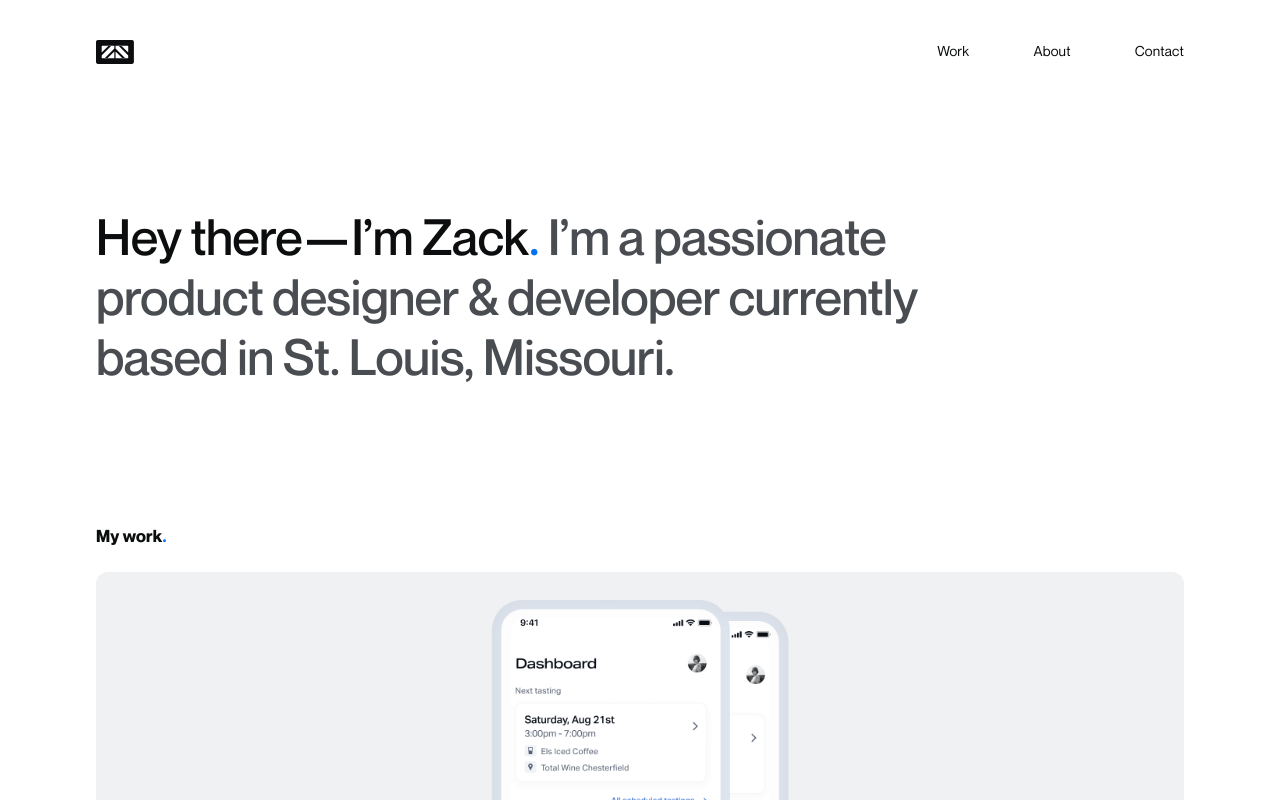
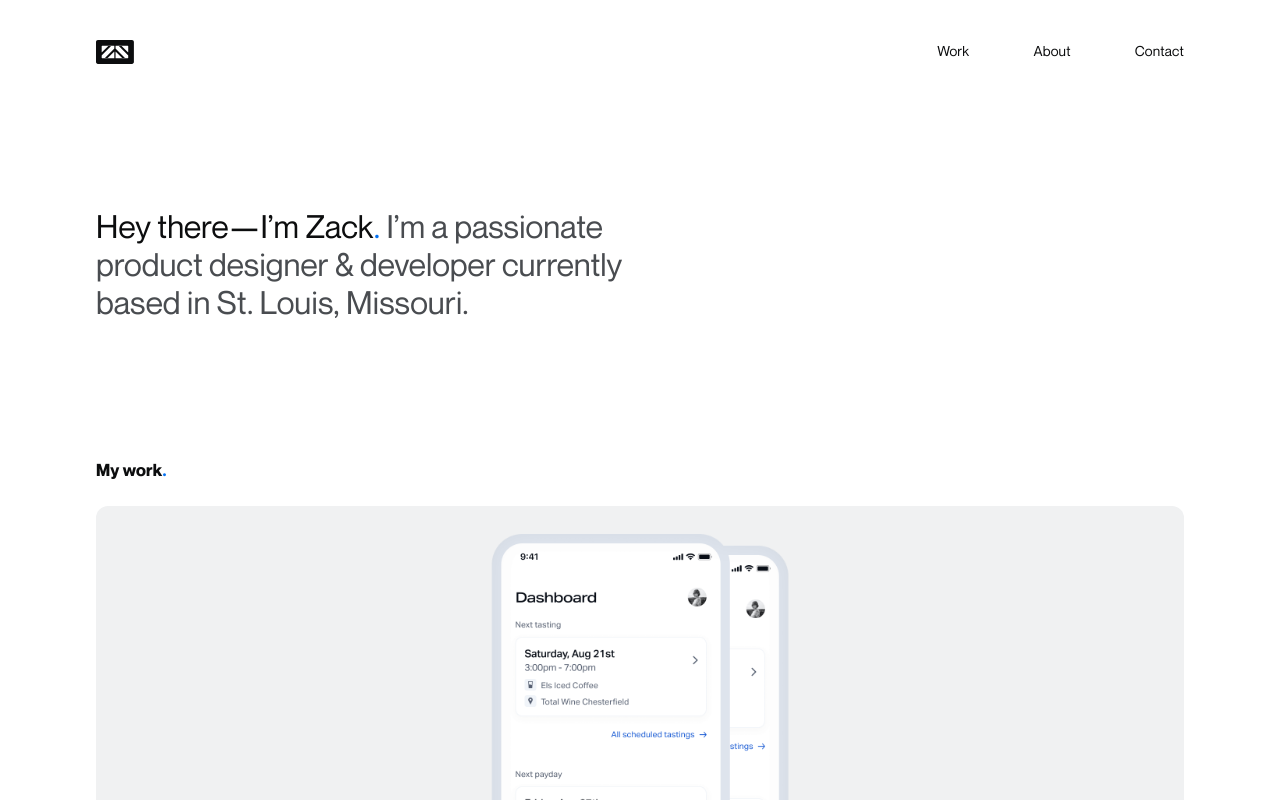
Before and after one commit to ztschwartz/next-portfolio, a Next.js app: page / in a window 1280 px wide. Shown: the top 800 px of the page. Built offline with nearby package versions, Linux system fonts and the light colour scheme.

Commit message:
text changes

```diff
--- a/pages/index.js
+++ b/pages/index.js
@@ -54,7 +54,7 @@ export default function Home({loaded , loaderView}) {
         <div className={`${HomeStyles.showcase}`} id="showcase">
           <div className="container">
            {/*  <h1 className={`textHeadline1Medium mainText fadeAni ${HomeStyles.showcaseHeadline}`}><span className={`fadeAni ${HomeStyles.showcaseMainHeadline}`}>Hey there—I’m Zack. I’m a passionate </span><span className={`fadeAni ${HomeStyles.showcaseHeadline}`}>product designer & developer currently </span><span className={`fadeAni ${HomeStyles.showcaseHeadline}`}>based in St. Louis, Missouri.</span></h1> */}
-           <h1 className={`textHeadline1Medium softText fadeAni ${HomeStyles.showcaseHeadlineGroup}`}>
+           <h1 className={`textHeadline2 softText fadeAni ${HomeStyles.showcaseHeadlineGroup}`}>
             <span className={`fadeAni ${HomeStyles.showcaseMainHeadline}`}><span className={`mainText`}>Hey there—I’m&nbsp;Zack<span className={`accentText`}>.</span><br className={HomeStyles.showcaseBr} /></span> I’m a passionate </span>
             <span className={`fadeAni softText ${HomeStyles.showcaseHeadline}`}>product designer & developer currently </span>
             <span className={`fadeAni softText ${HomeStyles.showcaseHeadline}`}>based in St. Louis, Missouri.</span>
--- a/styles/globals.css
+++ b/styles/globals.css
@@ -234,9 +234,8 @@ a {
 
 .textHeadline2,
 .textHeadline2Medium{
-  font-size: 2.5rem;
-  line-height: 3rem;
-  letter-spacing: -0.01em;
+    font-size: 2rem;
+    line-height: 2.375rem;
 }
 
 .textTitle,
@@ -289,12 +288,6 @@ a {
   .textHeadline1Medium{
     font-size: 2.5rem;
     line-height: 3rem;
-  }
-
-  .textHeadline2,
-  .textHeadline2Medium{
-    font-size: 2rem;
-    line-height: 2.375rem;
   }
 
 
```
